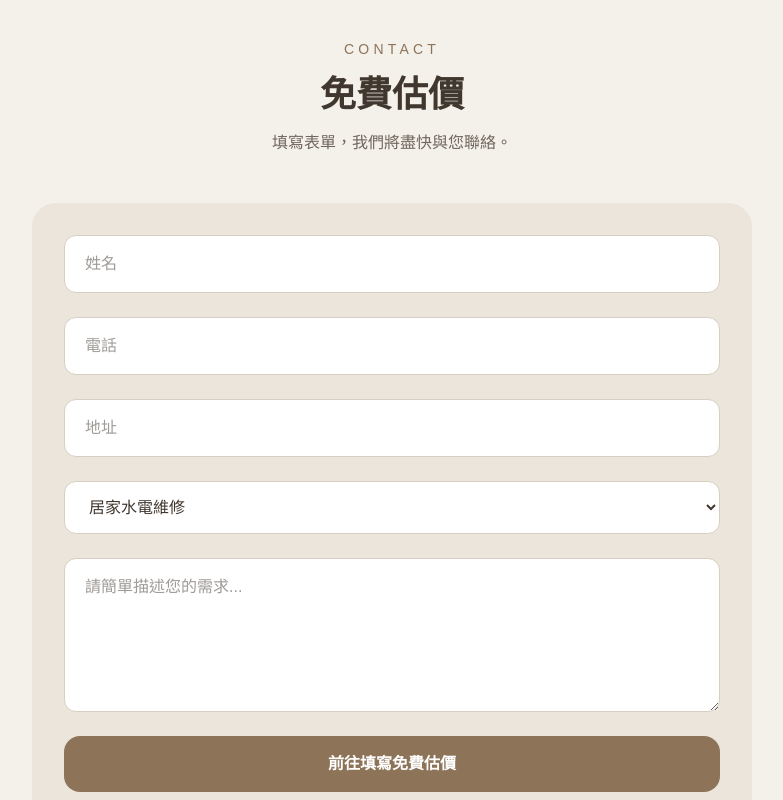
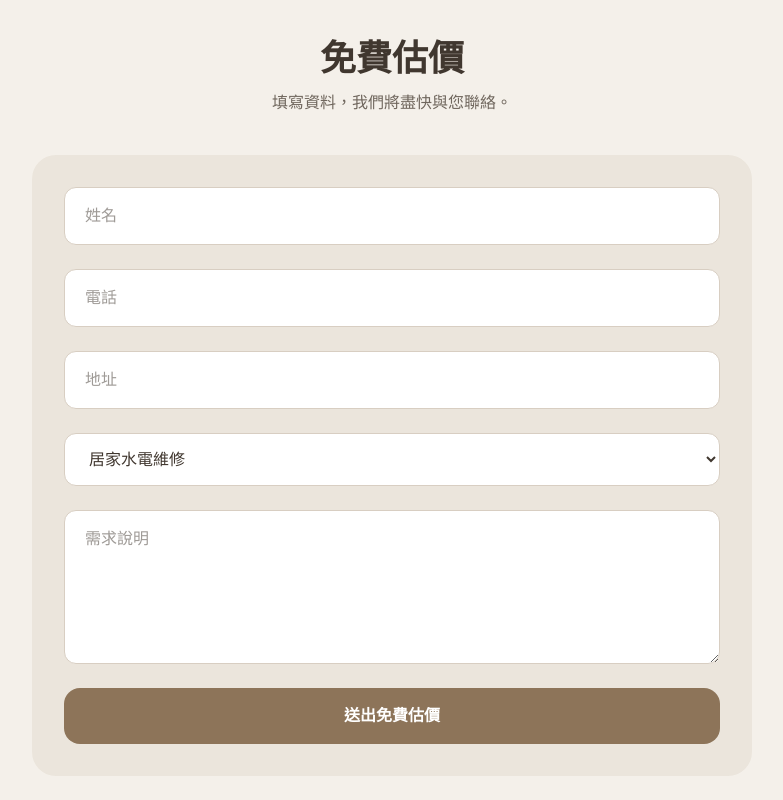
Before and after one commit to ko1218/tengjun-website, a Next.js app: page / in a window 1280 px wide. Shown: the part 1660-2460 px from the top of the page, without its empty margins (248-1031 px from the left). Built offline with nearby package versions, Linux system fonts and the light colour scheme.

Commit message:
完成 Contact 表單功能

```diff
--- a/app/Components/Contact.tsx
+++ b/app/Components/Contact.tsx
@@ -1,77 +1,91 @@
+"use client";
+
+import { useState } from "react";
+import FormField from "./FormField";
+
+const API =
+  "https://script.google.com/macros/s/AKfycbzRtnD8ZI0S7KmZ4vMtsLFG54XChDS714QQKRmzS02Y8eybEPjscq_zUYvtkbyAtMNs/exec";
+
+const services = [
+  "居家水電維修",
+  "衛浴設備安裝",
+  "特殊抓漏工程",
+  "照明設備施工",
+  "商業空間工程",
+  "電力申請",
+];
+
 export default function Contact() {
+  const empty = {
+    name: "",
+    phone: "",
+    address: "",
+    service: services[0],
+    message: "",
+  };
+
+  const [form, setForm] = useState(empty);
+
+  const update = (k: keyof typeof form, v: string) =>
+    setForm({ ...form, [k]: v });
+
+  const send = async (e: React.FormEvent) => {
+    e.preventDefault();
+
+    await fetch(API, {
+      method: "POST",
+      body: JSON.stringify(form),
+    });
+
+    alert("送出成功！");
+    setForm(empty);
+  };
+
   return (
-    <section
-      id="contact"
-      className="mx-auto max-w-3xl px-6 py-24"
-    >
-      <div className="text-center">
-
-        <p className="text-sm tracking-[0.3em] text-[#8d7459]">
-          CONTACT
-        </p>
-
-        <h2 className="mt-4 text-4xl font-black text-[#40372f]">
-          免費估價
-        </h2>
-
-        <p className="mt-4 text-[#6f665d]">
-          填寫表單，我們將盡快與您聯絡。
-        </p>
-
+    <section id="contact" className="mx-auto max-w-3xl px-6 py-24">
+      <div className="mb-10 text-center">
+        <h2 className="text-4xl font-black">免費估價</h2>
+        <p className="mt-3 text-[#6f665d]">填寫資料，我們將盡快與您聯絡。</p>
       </div>
 
-      <div className="mt-12 rounded-3xl bg-[#ebe5dc] p-8">
+      <form onSubmit={send} className="grid gap-6 rounded-3xl bg-[#ebe5dc] p-8">
+        {[
+          ["name", "姓名"],
+          ["phone", "電話"],
+          ["address", "地址"],
+        ].map(([key, label]) => (
+          <FormField
+            key={key}
+            placeholder={label}
+            value={form[key as keyof typeof form] as string}
+            onChange={(v) => update(key as keyof typeof form, v)}
+          />
+        ))}
 
-        <div className="grid gap-6">
+        <select
+          value={form.service}
+          onChange={(e) => update("service", e.target.value)}
+          className="rounded-xl border border-[#d8cec2] bg-white px-5 py-4"
+        >
+          {services.map((s) => (
+            <option key={s}>{s}</option>
+          ))}
+        </select>
 
-          <input
-            type="text"
-            placeholder="姓名"
-            className="rounded-xl border border-[#d8cec2] bg-white px-5 py-4 outline-none focus:border-[#8d7459]"
-          />
+        <FormField
+          as="textarea"
+          placeholder="需求說明"
+          value={form.message}
+          onChange={(v) => update("message", v)}
+        />
 
-          <input
-            type="tel"
-            placeholder="電話"
-            className="rounded-xl border border-[#d8cec2] bg-white px-5 py-4 outline-none focus:border-[#8d7459]"
-          />
-
-          <input
-            type="text"
-            placeholder="地址"
-            className="rounded-xl border border-[#d8cec2] bg-white px-5 py-4 outline-none focus:border-[#8d7459]"
-          />
-
-          <select
-            className="rounded-xl border border-[#d8cec2] bg-white px-5 py-4 outline-none focus:border-[#8d7459]"
-          >
-            <option>居家水電維修</option>
-            <option>衛浴設備安裝</option>
-            <option>特殊抓漏工程</option>
-            <option>照明設備施工</option>
-            <option>商業空間工程</option>
-            <option>電力申請</option>
-          </select>
-
-          <textarea
-            rows={5}
-            placeholder="請簡單描述您的需求..."
-            className="rounded-xl border border-[#d8cec2] bg-white px-5 py-4 outline-none focus:border-[#8d7459]"
-          />
-
-          <a
-            href="https://docs.google.com/forms/d/e/1FAIpQLSdiqsv7AdAp7xUfIpb2isFhJqy4TVy8qrXFnaWLJlTQL52RZg/viewform"
-            target="_blank"
-            rel="noopener noreferrer"
-            className="rounded-2xl bg-[#8d7459] py-4 text-center font-semibold text-white transition hover:opacity-90"
-          >
-            前往填寫免費估價
-          </a>
-
-        </div>
-
-      </div>
-
+        <button
+          type="submit"
+          className="rounded-2xl bg-[#8d7459] py-4 font-semibold text-white hover:opacity-90"
+        >
+          送出免費估價
+        </button>
+      </form>
     </section>
   );
 }
--- /dev/null
+++ b/app/Components/FormField.tsx
@@ -0,0 +1,42 @@
+type Props = {
+  as?: "input" | "textarea";
+  type?: string;
+  placeholder: string;
+  value: string;
+  rows?: number;
+  onChange: (value: string) => void;
+};
+
+const style =
+  "rounded-xl border border-[#d8cec2] bg-white px-5 py-4 outline-none focus:border-[#8d7459]";
+
+export default function FormField({
+  as = "input",
+  type = "text",
+  placeholder,
+  value,
+  rows = 5,
+  onChange,
+}: Props) {
+  if (as === "textarea") {
+    return (
+      <textarea
+        rows={rows}
+        placeholder={placeholder}
+        value={value}
+        onChange={(e) => onChange(e.target.value)}
+        className={style}
+      />
+    );
+  }
+
+  return (
+    <input
+      type={type}
+      placeholder={placeholder}
+      value={value}
+      onChange={(e) => onChange(e.target.value)}
+      className={style}
+    />
+  );
+}
```
